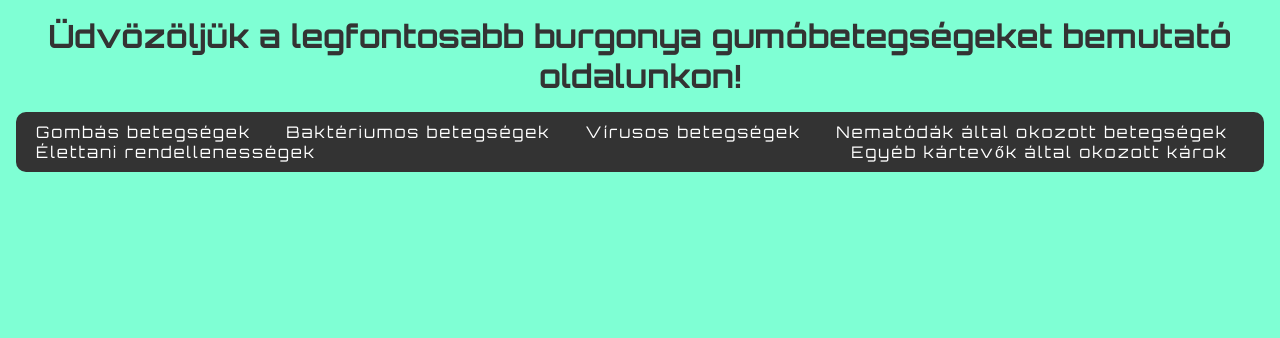
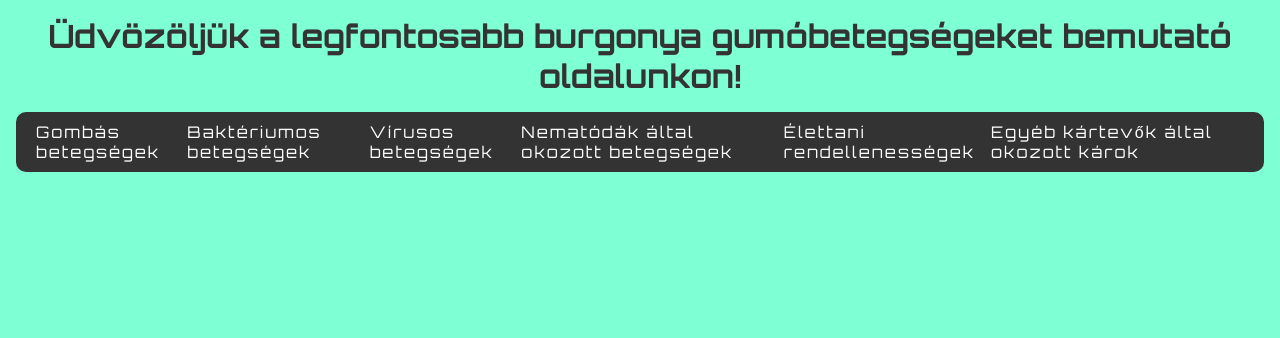
Before and after one commit to gaalr/potato-diseases, a plain HTML site: page index.html in a window 1280 px wide. Shown: the top 338 px of the page. Drawn offline with Linux system fonts and the light colour scheme.

Commit message:
MInor changes to NAVBAR

```diff
--- a/style.css
+++ b/style.css
@@ -27,6 +27,9 @@ h2 {
 
 /* NAVBAR */
 .navbar {
+	display: flex;
+	justify-content: center;
+	align-items: center;
 	background-color: #333;
 	padding: 10px 20px;
 	margin-bottom: 1rem;
@@ -36,8 +39,7 @@ h2 {
 
 .navbar-list {
 	display: flex;
-	flex-wrap: wrap;
-	justify-content: space-between;
+	justify-content: center;
 	align-items: center;
 	list-style-type: none;
 	padding: 0;
```
